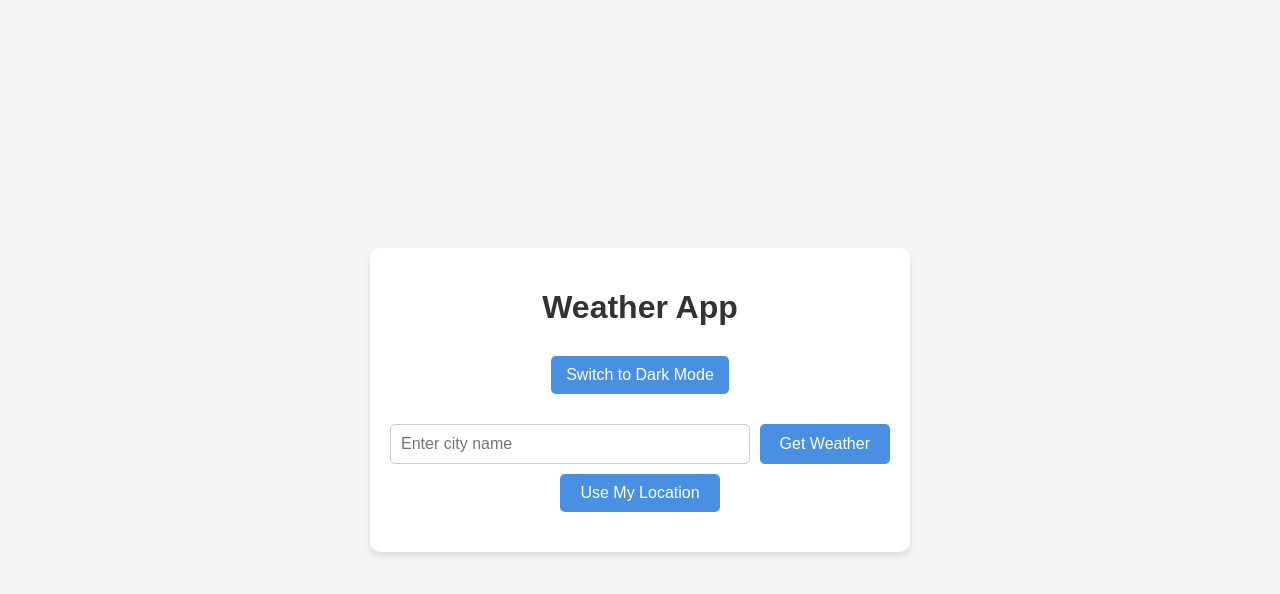
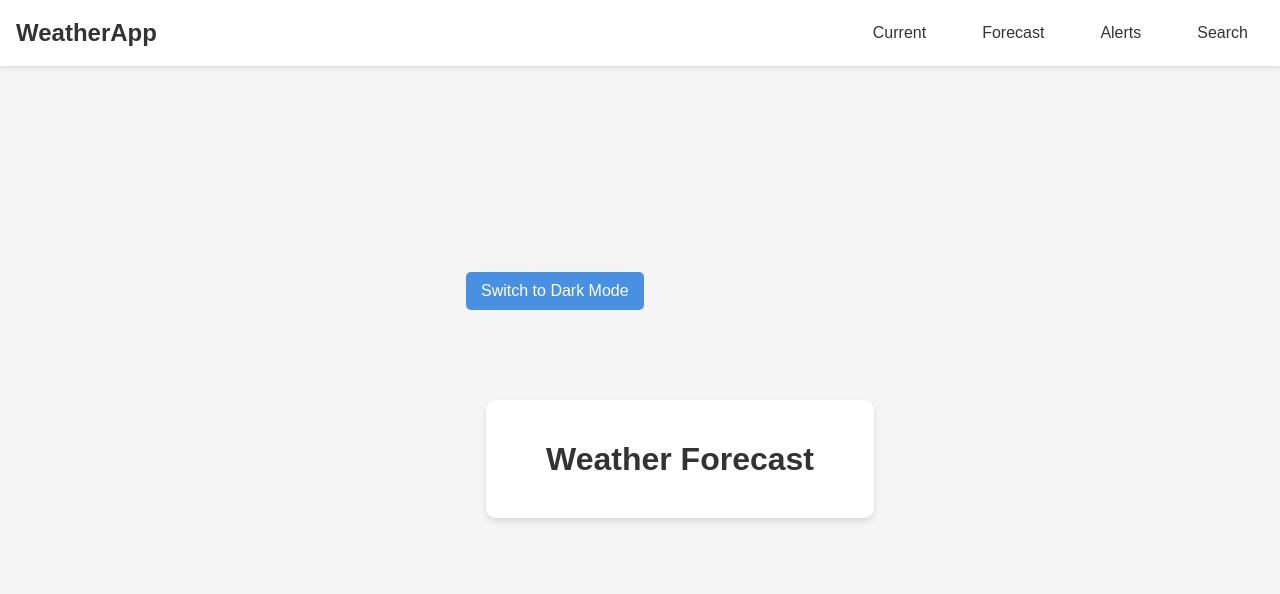
Before and after one commit to TomMcIver/Weather-App, a React (Create React App) app in the folder weather-app/: page /forecast in a window 1280 px wide. Shown: the top 594 px of the page. Built offline with nearby package versions, Linux system fonts and the light colour scheme; no server answers; the HTML template or start-up script is replaced by a standard one.

Commit message:
NavBar Added
added NavBar and  routs to pages

```diff
--- a/weather-app/package.json
+++ b/weather-app/package.json
@@ -7,6 +7,7 @@
     "cra-template": "1.2.0",
     "react": "^19.0.0",
     "react-dom": "^19.0.0",
+    "react-router-dom": "^7.1.1",
     "react-scripts": "5.0.1",
     "web-vitals": "^4.2.4"
   },
--- a/weather-app/src/App.css
+++ b/weather-app/src/App.css
@@ -164,3 +164,70 @@ button:active {
     padding: 15px;
   }
 }
+
+/* Navbar Styles */
+.navbar {
+  background: var(--card-background);
+  padding: 1rem;
+  display: flex;
+  justify-content: space-between;
+  align-items: center;
+  box-shadow: 0 2px 4px var(--card-shadow);
+  position: fixed;
+  top: 0;
+  left: 0;
+  right: 0;
+  z-index: 1000;
+}
+
+.navbar-brand {
+  font-size: 1.5rem;
+  font-weight: bold;
+}
+
+.nav-logo {
+  color: var(--text-color);
+  text-decoration: none;
+  transition: color 0.3s;
+}
+
+.nav-logo:hover {
+  color: var(--button-background);
+}
+
+.nav-links {
+  display: flex;
+  gap: 1.5rem;
+}
+
+.nav-item {
+  color: var(--text-color);
+  text-decoration: none;
+  padding: 0.5rem 1rem;
+  border-radius: 5px;
+  transition: all 0.3s ease;
+}
+
+.nav-item:hover {
+  background: var(--button-background);
+  color: white;
+}
+
+
+.app-container {
+  margin-top: 80px;
+}
+
+
+@media (max-width: 600px) {
+  .navbar {
+    flex-direction: column;
+    gap: 1rem;
+  }
+
+  .nav-links {
+    flex-wrap: wrap;
+    justify-content: center;
+    gap: 0.5rem;
+  }
+}
--- a/weather-app/src/App.js
+++ b/weather-app/src/App.js
@@ -1,23 +1,21 @@
 import React, { useState, useEffect } from 'react';
+import { BrowserRouter as Router, Routes, Route } from 'react-router-dom';
 import axios from 'axios';
 import './App.css';
 
-function App() {
+
+import Navbar from './components/Navbar';
+import ForecastPage from './pages/ForecastPage';
+import AlertsPage from './pages/AlertsPage';
+import SearchPage from './pages/SearchPage';
+
+
+const CurrentWeather = () => {
   const [city, setCity] = useState('');
   const [weather, setWeather] = useState(null);
   const [autoLocation, setAutoLocation] = useState(false);
-  const [theme, setTheme] = useState('light');
 
   const API_KEY = '7f0a900c2f6b4ad1b7b220228250201';
-
-
-  useEffect(() => {
-    const savedTheme = localStorage.getItem('theme') ||
-      (window.matchMedia('(prefers-color-scheme: dark)').matches ? 'dark' : 'light');
-
-    setTheme(savedTheme);
-    document.documentElement.setAttribute('data-theme', savedTheme);
-  }, []);
 
 
   const fetchWeather = async (query) => {
@@ -69,20 +67,6 @@ function App() {
   }, []);
 
 
-  const toggleTheme = () => {
-    const newTheme = theme === 'light' ? 'dark' : 'light';
-
-
-    setTheme(newTheme);
-
-
-    document.documentElement.setAttribute('data-theme', newTheme);
-
-
-    localStorage.setItem('theme', newTheme);
-  };
-
-
   const handleKeyPress = (e) => {
     if (e.key === 'Enter') {
       handleSearch();
@@ -91,11 +75,7 @@ function App() {
 
   return (
     <div className="app-container">
-      <h1>Weather App</h1>
-
-      <button className="theme-toggle" onClick={toggleTheme}>
-        Switch to {theme === 'light' ? 'Dark' : 'Light'} Mode
-      </button>
+      <h1>Current Weather</h1>
 
       <div className="search-container">
         {!autoLocation && (
@@ -132,6 +112,45 @@ function App() {
       )}
     </div>
   );
+};
+
+
+function App() {
+  const [theme, setTheme] = useState('light');
+
+
+  useEffect(() => {
+    const savedTheme = localStorage.getItem('theme') ||
+      (window.matchMedia('(prefers-color-scheme: dark)').matches ? 'dark' : 'light');
+
+    setTheme(savedTheme);
+    document.documentElement.setAttribute('data-theme', savedTheme);
+  }, []);
+
+
+  const toggleTheme = () => {
+    const newTheme = theme === 'light' ? 'dark' : 'light';
+    setTheme(newTheme);
+    document.documentElement.setAttribute('data-theme', newTheme);
+    localStorage.setItem('theme', newTheme);
+  };
+
+  return (
+    <Router>
+      <div>
+        <Navbar theme={theme} />
+        <button className="theme-toggle fixed-theme-toggle" onClick={toggleTheme}>
+          Switch to {theme === 'light' ? 'Dark' : 'Light'} Mode
+        </button>
+        <Routes>
+          <Route path="/" element={<CurrentWeather />} />
+          <Route path="/forecast" element={<ForecastPage />} />
+          <Route path="/alerts" element={<AlertsPage />} />
+          <Route path="/search" element={<SearchPage />} />
+        </Routes>
+      </div>
+    </Router>
+  );
 }
 
 export default App;
--- /dev/null
+++ b/weather-app/src/components/Navbar.js
@@ -0,0 +1,30 @@
+import React from 'react';
+import { Link } from 'react-router-dom';
+
+const Navbar = ({ theme }) => {
+  return (
+    <nav className="navbar">
+      <div className="navbar-brand">
+        <Link to="/" className="nav-logo">
+          WeatherApp
+        </Link>
+      </div>
+      <div className="nav-links">
+        <Link to="/" className="nav-item">
+          Current
+        </Link>
+        <Link to="/forecast" className="nav-item">
+          Forecast
+        </Link>
+        <Link to="/alerts" className="nav-item">
+          Alerts
+        </Link>
+        <Link to="/search" className="nav-item">
+          Search
+        </Link>
+      </div>
+    </nav>
+  );
+};
+
+export default Navbar;
--- /dev/null
+++ b/weather-app/src/pages/AlertsPage.js
@@ -0,0 +1,12 @@
+import React from 'react';
+
+const AlertsPage = () => {
+  return (
+    <div className="app-container">
+      <h1>Weather Alerts</h1>
+
+    </div>
+  );
+};
+
+export default AlertsPage;
--- /dev/null
+++ b/weather-app/src/pages/ForecastPage.js
@@ -0,0 +1,12 @@
+import React from 'react';
+
+const ForecastPage = () => {
+  return (
+    <div className="app-container">
+      <h1>Weather Forecast</h1>
+
+    </div>
+  );
+};
+
+export default ForecastPage;
--- /dev/null
+++ b/weather-app/src/pages/SearchPage.js
@@ -0,0 +1,12 @@
+import React from 'react';
+
+const SearchPage = () => {
+  return (
+    <div className="app-container">
+      <h1>Search Weather</h1>
+
+    </div>
+  );
+};
+
+export default SearchPage;
```
Also changed, not shown: 1 other file (tests, documents, lock files or other folders).
